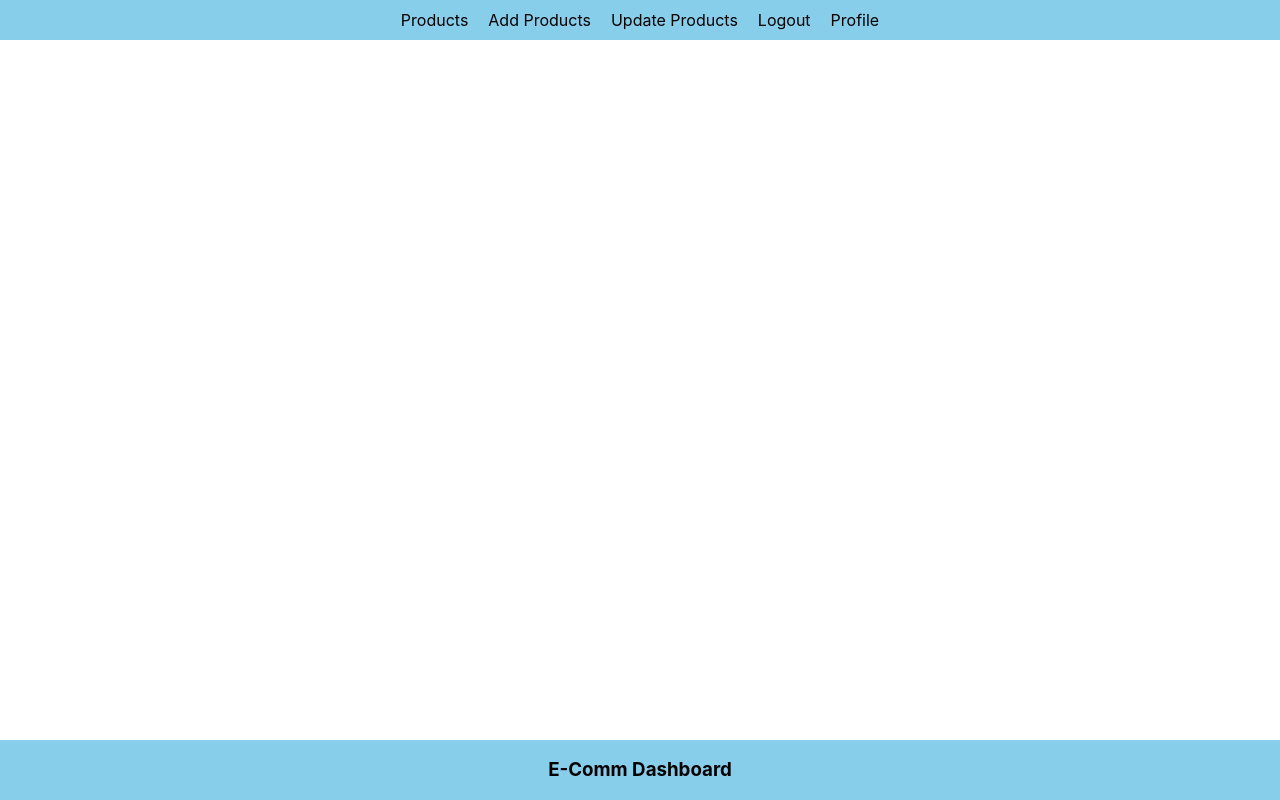
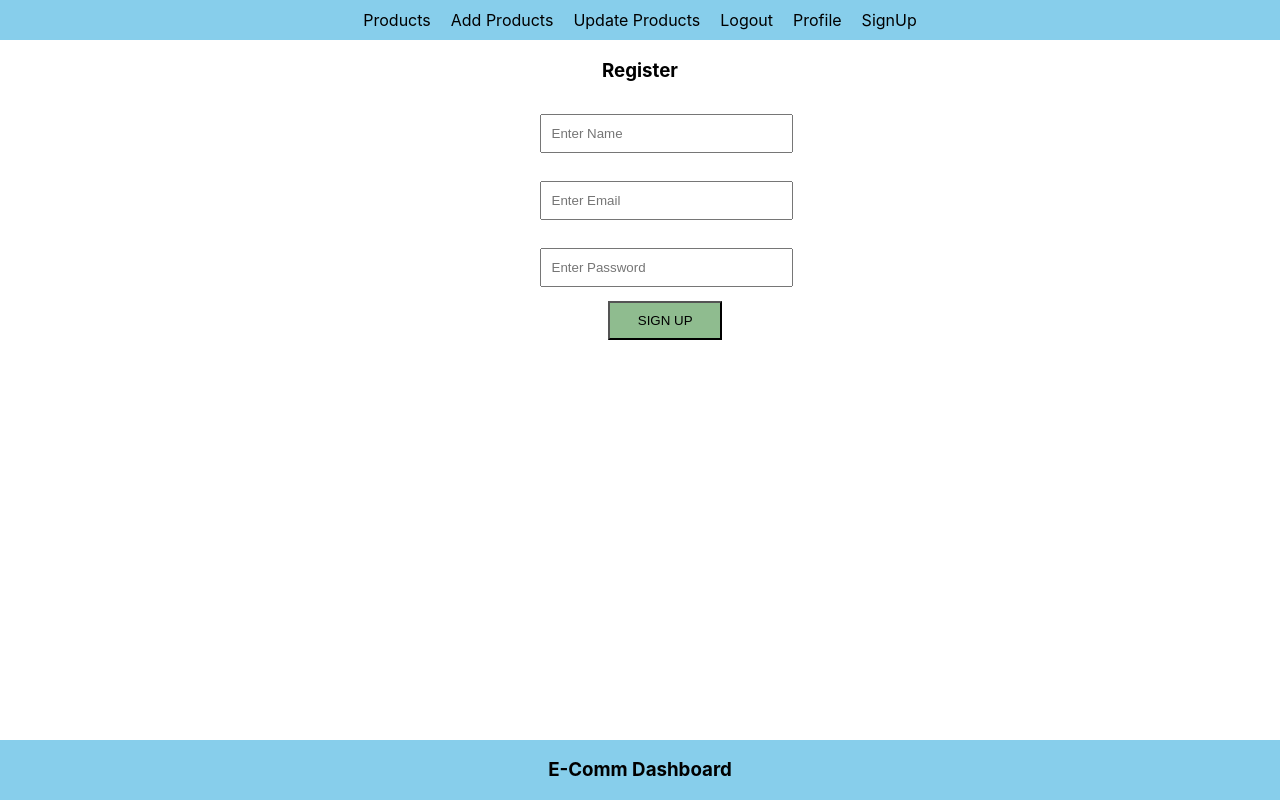
Before and after one commit to beingbhavna/react-nodejs-app, a React (Create React App) app: page /signup in a window 1280 px wide. Built offline with nearby package versions, Linux system fonts and the light colour scheme.

Commit message:
create signup page!!

```diff
--- a/src/App.css
+++ b/src/App.css
@@ -62,3 +62,20 @@
   background-color: skyblue;
   width: 100%;
 }
+
+.inputBox {
+  padding: 10px;
+  width: 100%;
+  margin: 14px;
+}
+
+.register {
+  display: inline-grid;
+}
+
+.button {
+  padding: 10px;
+  width: 50%;
+  margin-left: 36%;
+  background-color: darkseagreen;
+}
--- a/src/App.js
+++ b/src/App.js
@@ -4,6 +4,7 @@ import Nav from './components/navbar'
 import Footer from './components/footer';
 import { BrowserRouter } from 'react-router-dom';
 import { Routes,Route } from 'react-router-dom';
+import SignUp from './components/signup';
 
 function App() {
   return (
@@ -17,6 +18,7 @@ function App() {
         <Route path="/update" element={<h1>Update Product</h1>} ></Route>
         <Route path="/logout" element={<h1>Logout</h1>} ></Route>
         <Route path="/profile" element={<h1>Profile</h1>} ></Route>
+        <Route path="/signup" element={<SignUp/>} ></Route>
 
       </Routes>
       {/* <header className="App-header">
--- a/src/components/navbar.js
+++ b/src/components/navbar.js
@@ -10,6 +10,7 @@ const Nav = () => {
                 <li><Link to="/update">Update Products</Link></li>
                 <li><Link to="/logout">Logout</Link></li>
                 <li><Link to="/profile">Profile</Link></li>
+                <li><Link to="/signup">SignUp</Link></li>
             </ul>
         </div>
     )
--- /dev/null
+++ b/src/components/signup.js
@@ -0,0 +1,20 @@
+import {react, useState} from 'react';
+
+const SignUp =()=>{
+    const [name,setName] = useState("");
+    const [email,setEmail] = useState("");
+    const [password,setPassword] = useState("");
+    const collectData =()=>{console.log(name,email,password);
+    }
+    return(
+        <div className='register'>
+            <h3>Register</h3>
+            <input className='inputBox' type="text" placeholder='Enter Name' onChange={(e)=>setName(e.target.value)}/>
+            <input className='inputBox' type="email" placeholder='Enter Email' onChange={(e)=>setEmail(e.target.value)}/>
+            <input className='inputBox' type="password" placeholder='Enter Password' onChange={(e)=>setPassword(e.target.value)}/>
+            <button type="button" className='button' onClick={collectData}>SIGN UP</button>
+        </div>
+    )
+}
+
+export default SignUp;
```
